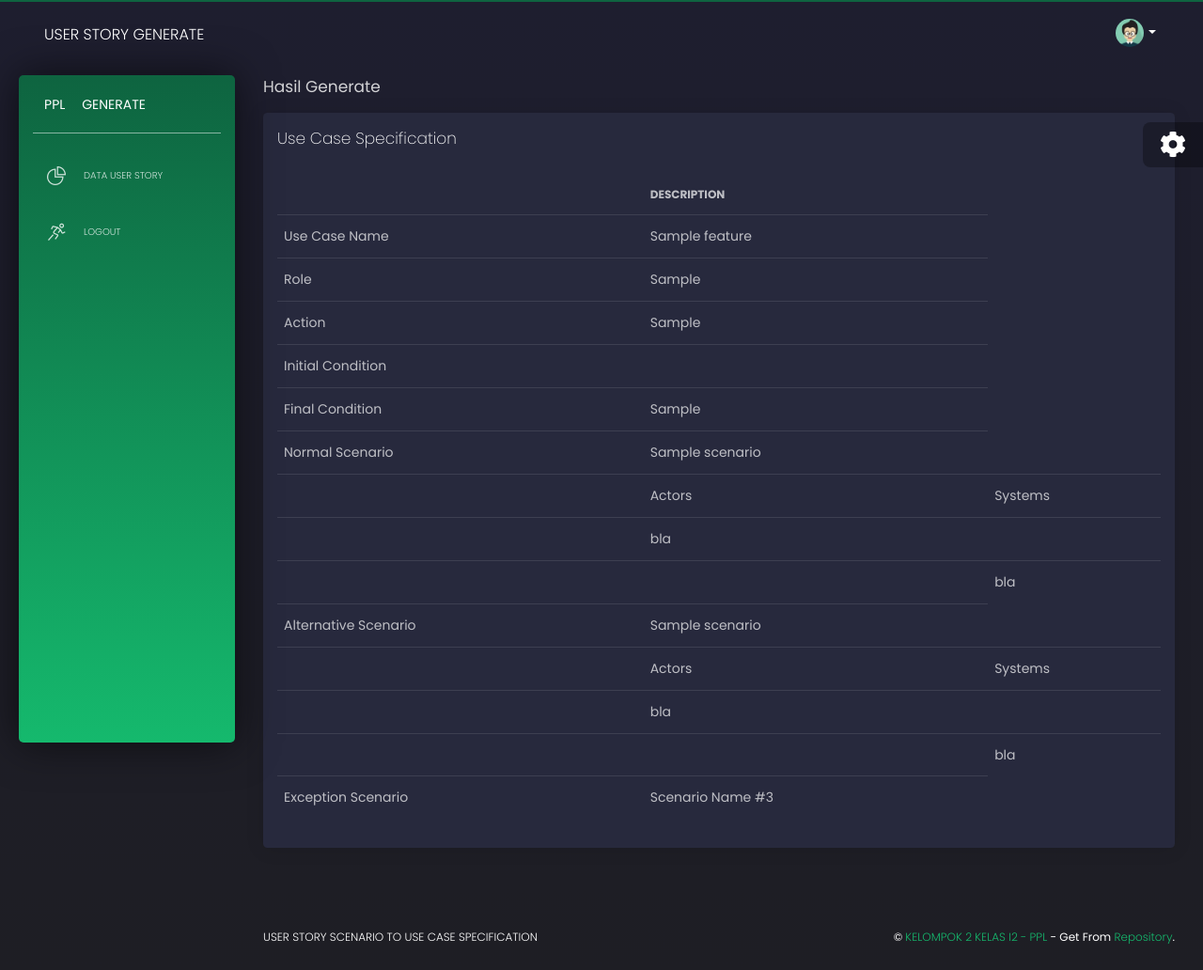
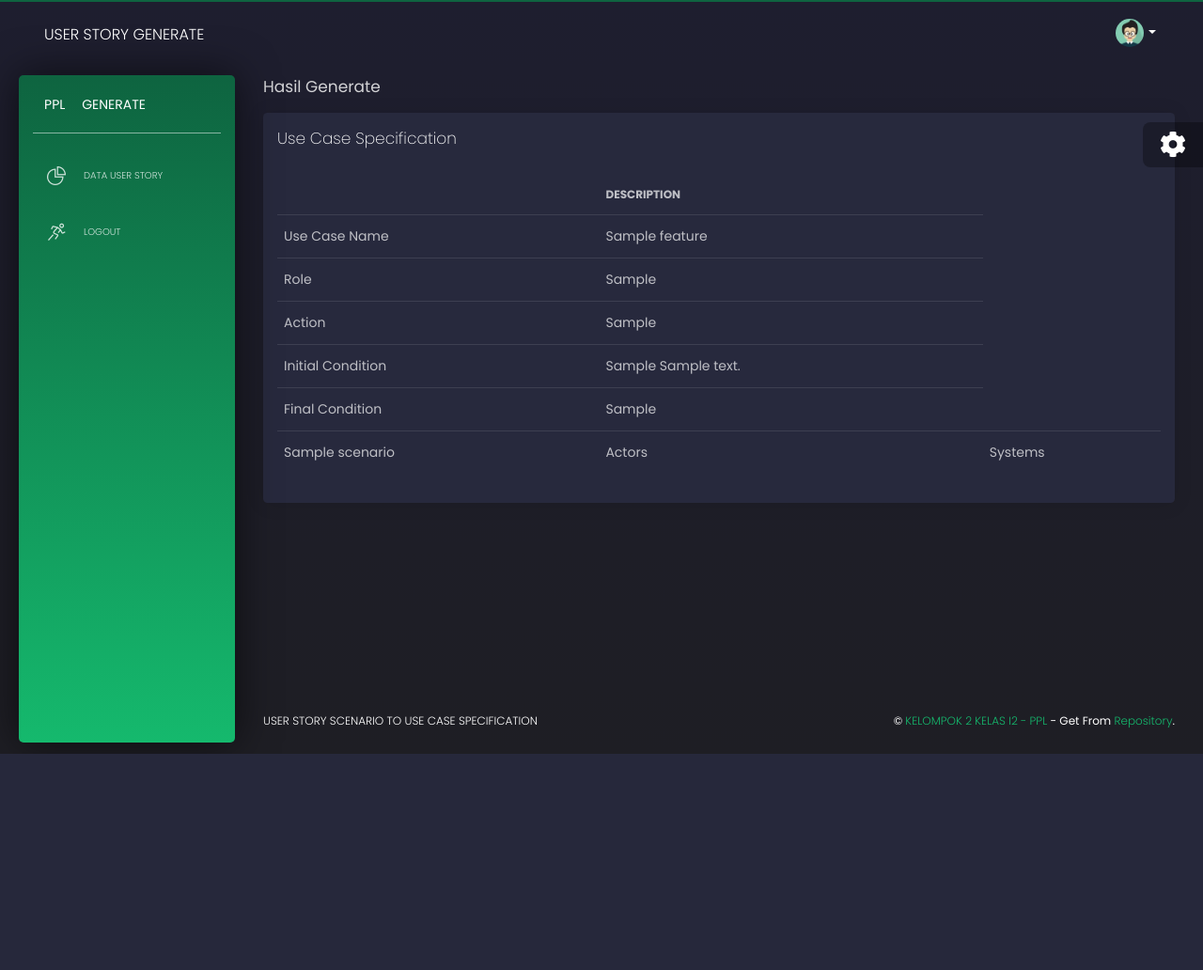
Before and after one commit to AgileRE-2021/UserStoryScenToUseCaseSpec, a Django app: page /hasil-generate/1/1 in a window 1280 px wide. Shown: the whole page at 94% size. After the commit the page ends 802 px from the top, so only its background shows below. Run offline with Django 3.2, Linux system fonts and the light colour scheme; a user stored in the database is signed in; tables that the repository leaves empty hold one stand-in row (values such as "Sample post"); some libraries are stand-ins or nearby versions.

Commit message:
Generate aman

```diff
--- a/UserStoryScenario/app/views.py
+++ b/UserStoryScenario/app/views.py
@@ -373,9 +373,7 @@ def hasilgenerate(request, feature_id, project_id):
     context['scenario'] = scenario.objects.filter(feature=context['feature'])
 
     #ambil condition berdasar scenario
-    context['condition'] = []
-    for s in context['scenario']:
-        context['condition'].append(condition.objects.filter(scenario=s))
+    context['condition'] = condition.objects.filter(scenario__in=context['scenario'])
 
 
     return render(request, 'main/hasil-generate.html', {'context': context})
--- a/UserStoryScenario/core/templates/main/hasil-generate.html
+++ b/UserStoryScenario/core/templates/main/hasil-generate.html
@@ -39,55 +39,32 @@ from django.contrib.auth.forms import UserCreationForm
                 </tr>
                 <tr>
                   <td>Initial Condition</td>
-                  <td > {{ context.condition.tipe }} {{ context.condition.content }} </td>
+                  {% for z in context.condition|slice:"1" %}
+                  <td > {{ z.tipe }} {{ z.content }} </td>
+                  {% endfor %}
                 </tr>
                 <tr>
                   <td>Final Condition</td>
                   <td > {{ context.feature.feature_benefit }} </td>
                 </tr>
                 <tr>
-                  <td>Normal Scenario</td>
-                  <td > {% for p in context.scenario %} {{ p.scenario_name }}</td>
-                </tr>
-                <tr>
-                  <td></td>
+                  {% for p in context.scenario %}
+                  <td>{{ p.scenario_name }}</td>
                   <td > Actors </td>
                   <td > Systems </td>
                 </tr>
+                {% for z in context.condition|slice:"1:" %}
                 <tr>
                   <td></td>
-                  <td > bla </td>
-                  <td ></td>
+                  {% if z.tipe != 'Then' %}
+                  <td> {{ z.tipe }} {{ z.content }} </td>
                 </tr>
-                <tr>
+                  {% else %}
                   <td></td>
-                  <td ></td>
-                  <td >bla</td>
-                </tr>
-                <tr>
-                  <td>Alternative Scenario</td>
-                  <td>{{ p.scenario_name }}</td>
-                  {% endfor %}
-                </tr>
-                <tr>
-                  <td></td>
-                  <td > Actors </td>
-                  <td > Systems </td>
-                </tr>
-                <tr>
-                  <td></td>
-                  <td > bla </td>
-                  <td ></td>
-                </tr>
-                <tr>
-                  <td></td>
-                  <td ></td>
-                  <td >bla</td>
-                </tr>
-                <tr>
-                  <td>Exception Scenario</td>
-                  <td>Scenario Name #3</td>
-                </tr>
+                  <td> {{ z.tipe }} {{ z.content }} </td>
+                  {% endif %}
+                    {% endfor %}
+                {% endfor %}
             </tbody>
         </table>
                 </div>
```
